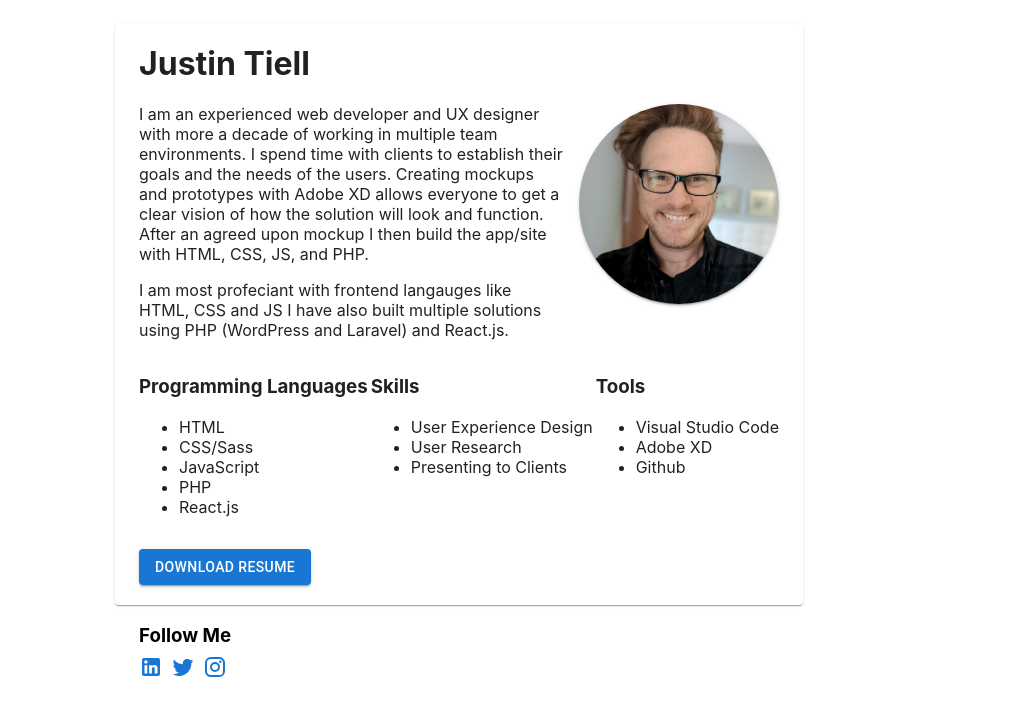
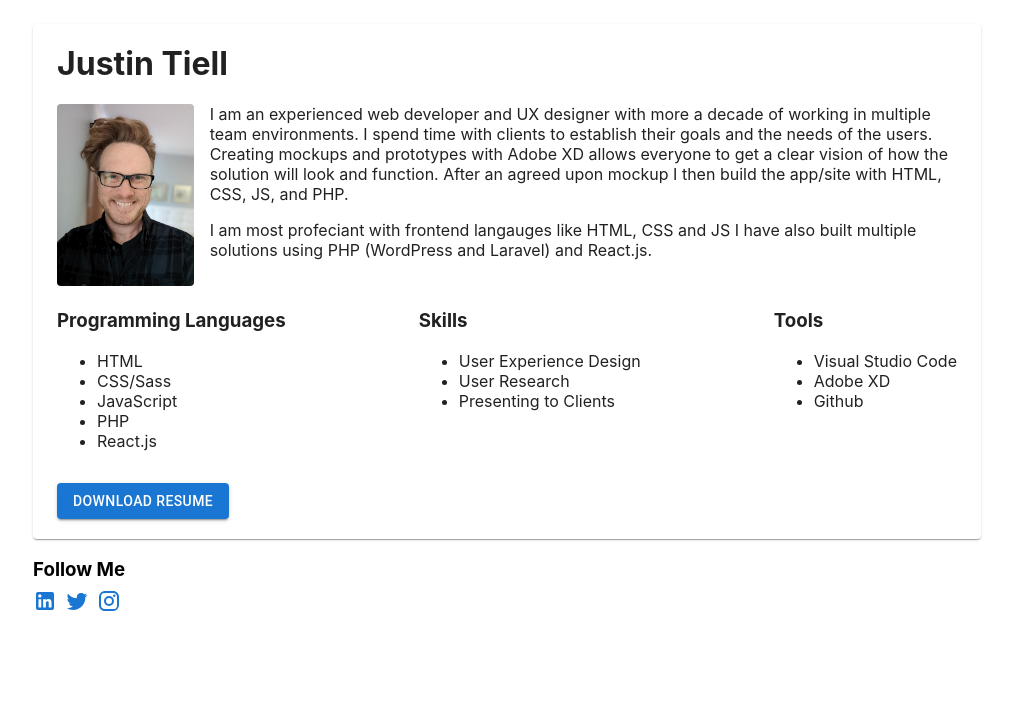
Before and after one commit to kotiell/justintiell, a React (Create React App) app: page / in a window 1280 px wide. Shown: the top 716 px of the page, without its empty margins (181-1194 px from the left). Built offline with nearby package versions, Linux system fonts and the light colour scheme.

Commit message:
Reformatting a bit

```diff
--- a/src/Intro.js
+++ b/src/Intro.js
@@ -2,27 +2,37 @@ import { Box } from '@mui/system';
 import Resume from './downloads/Justin_Tiell_Resume.pdf';
 import Button from '@mui/material/Button';
 import Paper from '@mui/material/Paper';
-import Avatar from '@mui/material/Avatar';
-import JustinPic from './downloads/me.jpg'
+import JustinPic from './downloads/me.jpg';
+import Grid from '@mui/material/Grid';
 
 function App() {
   return (
-    <Box sx={{
-      display: 'flex',
-      justifyContent: 'center',
-    }}>
       <Paper sx={{
         px: 3,
         py: 2.5,
-        width: '50%',
+        width: '900px',
         mt: 3,
       }}>
         <h1 style={{ marginTop: 0 }}>Justin Tiell</h1>
         <Box sx={{
-          display: 'flex',
+          flexGrow: 1
         }}>
-          <Box>
-            <p style={{marginTop: '0'}}>
+          <Grid container spacing={2}>
+            <Grid item xs={12} md={2}>
+              <img
+                src={JustinPic}
+                alt="Justin Tiell"
+                style={{
+                  maxWidth: '100%',
+                  borderRadius: '4px'
+
+                }}
+              />
+            </Grid>
+            <Grid item xs={12} md={10}><Box sx={{
+              xs: 1
+            }}>
+              <p style={{ marginTop: '0' }}>
                 I am an experienced web developer and UX designer with more a decade of working in multiple team environments. I spend time with clients to establish their goals and the needs of the users. Creating mockups and prototypes with Adobe XD allows everyone to get a clear vision of how the solution will look and function. After an agreed upon mockup I then build the app/site with HTML, CSS, JS, and PHP.
               </p>
 
@@ -30,13 +40,9 @@ function App() {
                 I am most profeciant with frontend langauges like HTML, CSS and JS I have also built multiple solutions using PHP (WordPress and Laravel) and React.js.
               </p>
             </Box>
+            </Grid>
 
-          <Avatar sx={{
-            height: 200,
-            width: 200,
-            boxShadow: 2,
-            ml: 2
-          }} src={JustinPic} />
+          </Grid>
         </Box>
         <Box sx={{ display: 'flex', justifyContent: 'space-between' }}>
           <Box>
@@ -68,7 +74,6 @@ function App() {
         </Box>
         <Button sx={{ mt: 2 }} variant="contained" href={Resume} download>Download Resume</Button>
       </Paper>
-    </Box>
   );
 }
 
--- a/src/Social.js
+++ b/src/Social.js
@@ -6,19 +6,12 @@ import Link from '@mui/material/Link';
 
 function App() {
   return (
-    <Box sx={{
-      display: 'flex',
-      justifyContent: 'center',
-    }}>
-      <Box sx={{
-
-        width: '50%'
-      }}>
+    <Box>
         <h3 style={{marginBottom: '0.5rem'}}>Follow Me</h3>
         <Link href="https://www.linkedin.com/in/justintiell/" sx={{ mr: 1}}><LinkedInIcon /></Link>
         <Link href="https://twitter.com/justintiell" ><TwitterIcon /></Link>
         <Link href="https://www.instagram.com/thetiell/"  sx={{ ml: 1}}><InstagramIcon /></Link>
-      </Box>
+
     </Box>
   );
 }
--- a/src/index.js
+++ b/src/index.js
@@ -4,11 +4,17 @@ import './index.css';
 import Intro from './Intro';
 import Social from './Social';
 import reportWebVitals from './reportWebVitals';
+import Container from '@mui/material/Container';
 
 ReactDOM.render(
   <React.StrictMode>
-    <Intro />
-    <Social />
+
+    <Container sx={{
+      width: '900px'
+    }}>
+      <Intro />
+      <Social />
+    </Container>
   </React.StrictMode>,
   document.getElementById('root')
 );
```
Lines whose indentation alone changed are shown as unchanged.
